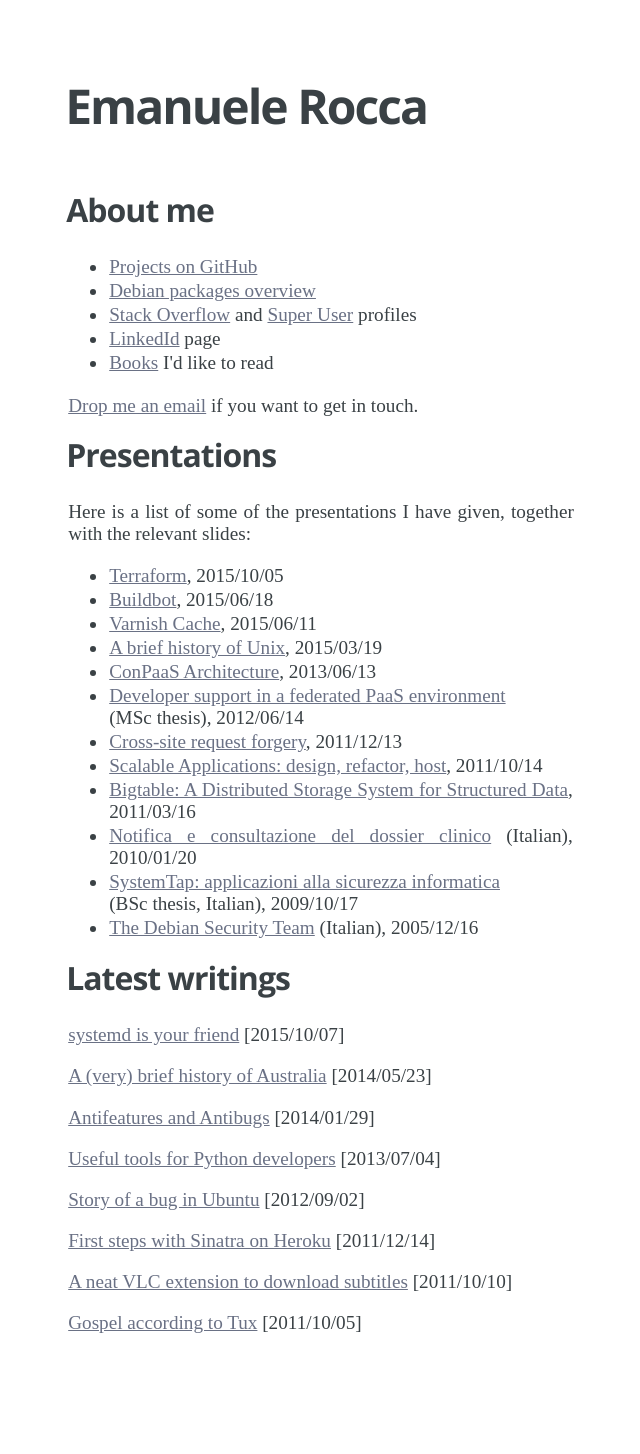
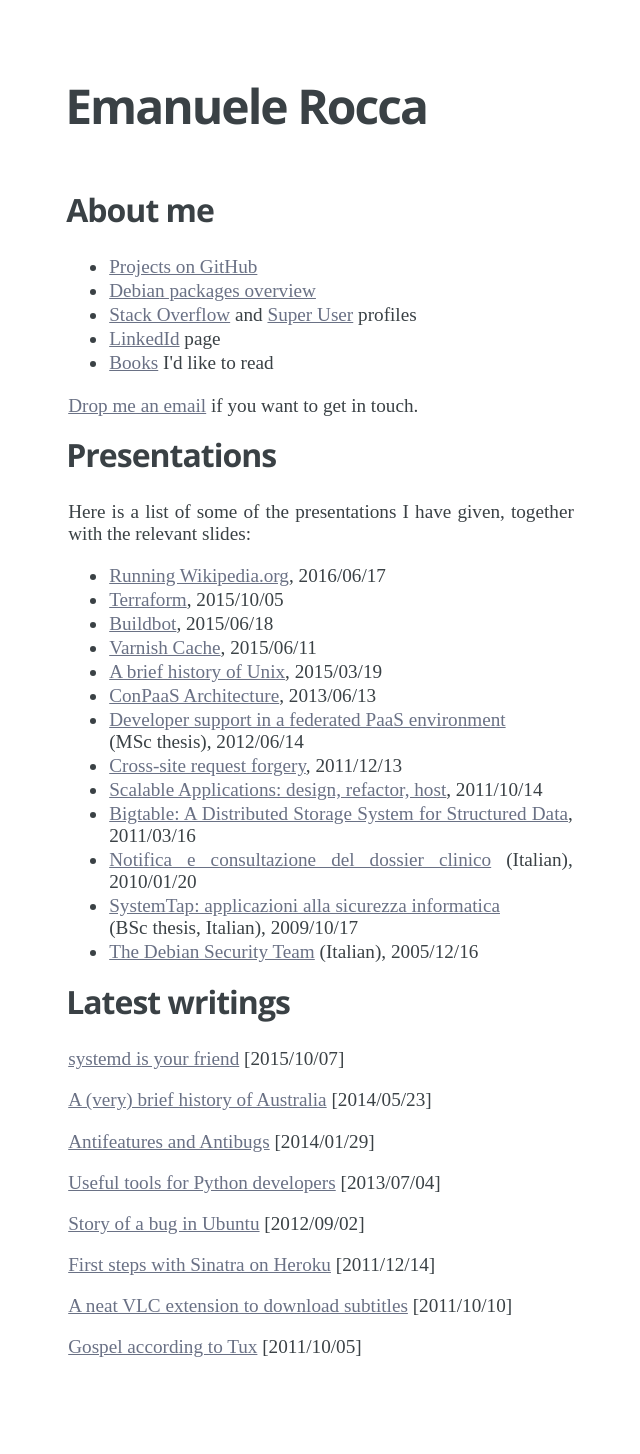
Before and after one commit to ema/website, a Jekyll site: the page built from index.html, in a window 1280 px wide. Shown: the whole page, without its empty margins (319-959 px from the left). Built offline with Jekyll 4.4.1, drawn with Linux system fonts in a browser that asks for light colours; some web fonts are replaced; before the commit the page ends 1430 px from its top, so only the background shows below that.

Commit message:
Add varnishcon2016 presentation

```diff
--- a/index.html
+++ b/index.html
@@ -27,6 +27,7 @@
     </p>
 
     <ul>
+    <li><a href="slides/WMF_Traffic_Varnishcon_2016.pdf">Running Wikipedia.org</a>, 2016/06/17</li>
     <li><a href="slides/terraform.pdf">Terraform</a>, 2015/10/05</li>
     <li><a href="slides/buildbot.pdf">Buildbot</a>, 2015/06/18</li>
     <li><a href="slides/varnish.pdf">Varnish Cache</a>, 2015/06/11</li>
```
Also changed, not shown: 1 other file.
